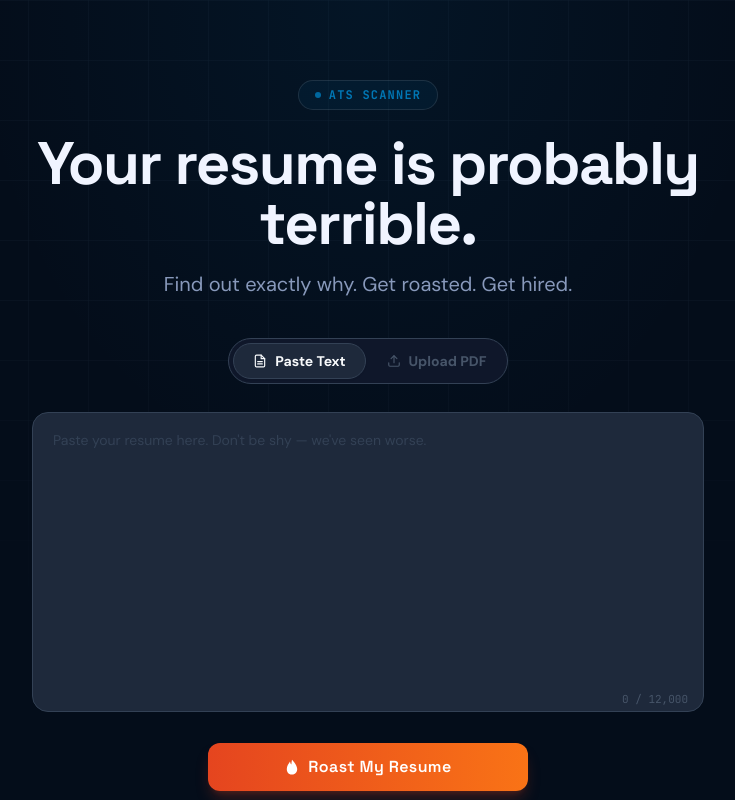
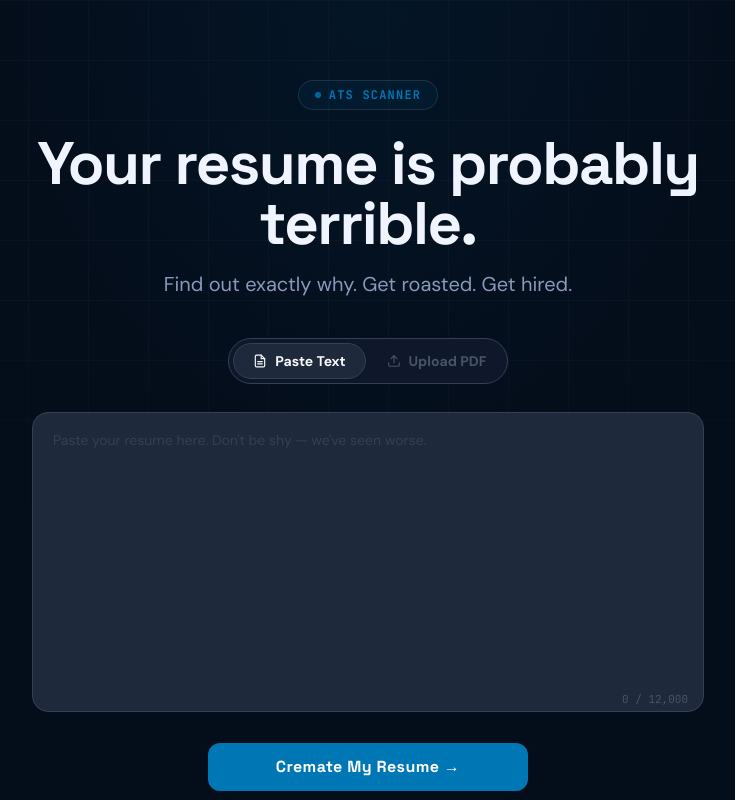
Before and after one commit to dhananjay6561/Resume-Cremator, a Next.js app: page / in a window 1280 px wide. Shown: the top 800 px of the page, without its empty margins (272-1007 px from the left). Built offline with nearby package versions, Linux system fonts and the light colour scheme.

Commit message:
feat: upgrade upload zone CTA to steel blue with new button text
Signed-off-by: dhananjay6561 <dhananjayaggarwal6561@gmail.com>

```diff
--- a/components/resume-input/resume-form.tsx
+++ b/components/resume-input/resume-form.tsx
@@ -79,27 +79,23 @@ export function ResumeForm() {
           whileHover={{ scale: isAnalyzing ? 1 : 1.01 }}
           whileTap={{ scale: 0.98 }}
         >
-          <Button
-            variant="fire"
+          <button
             onClick={handleSubmit}
             disabled={isAnalyzing}
-            size="lg"
-            className="w-full md:w-[320px] font-heading text-base font-bold tracking-wide"
+            className="w-full md:w-[320px] font-heading text-base font-bold tracking-wide py-3 px-6 rounded-xl text-white transition-all duration-200 cursor-pointer disabled:opacity-60"
+            style={{ background: isAnalyzing ? 'var(--steel-dim)' : 'var(--steel)' }}
           >
             {isAnalyzing ? (
-              <span className="flex items-center gap-2">
+              <span className="flex items-center justify-center gap-2">
                 <span className="w-4 h-4 border-2 border-white/30 border-t-white rounded-full animate-spin" />
                 Analyzing...
               </span>
             ) : (
-              <span className="flex items-center gap-2">
-                <svg width="16" height="16" viewBox="0 0 60 80" xmlns="http://www.w3.org/2000/svg">
-                  <path d="M30 78 C10 78 4 62 4 50 C4 34 14 23 20 13 C22 24 27 27 27 27 C27 18 30 4 30 4 C30 4 56 30 56 50 C56 64 48 78 30 78Z" fill="currentColor" />
-                </svg>
-                Roast My Resume
+              <span className="flex items-center justify-center gap-2">
+                Cremate My Resume →
               </span>
             )}
-          </Button>
+          </button>
         </motion.div>
 
         <motion.p
```
